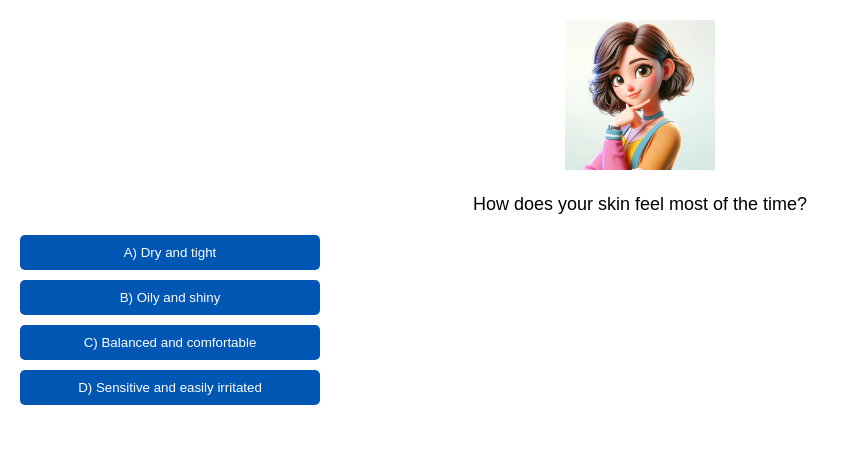
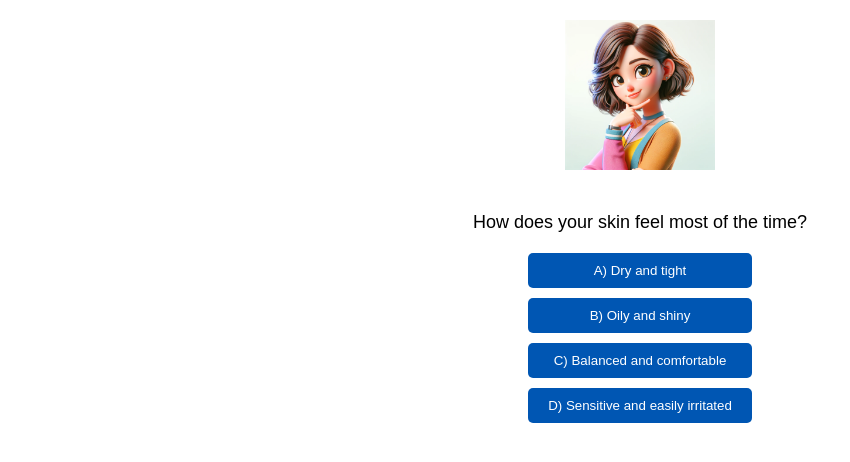
Before and after one commit to nairboss/cetaphil-game, a plain HTML site: page index.html in a window 1280 px wide. Both pictures are taken after a click on the button "Start Adventure". Shown: the whole page, without its empty margins (0-850 px from the left). Drawn offline with Linux system fonts and the light colour scheme.

Commit message:
Update styles.css

```diff
--- a/styles.css
+++ b/styles.css
@@ -33,6 +33,9 @@ h1, h2 {
 
 #scene {
     margin-top: 20px;
+    display: flex;
+    flex-direction: column;
+    align-items: center;  /* Centering the content within the scene */
 }
 
 #scene p {
@@ -44,6 +47,7 @@ h1, h2 {
     display: flex;
     flex-direction: column;
     gap: 10px;  /* Adds space between buttons */
+    align-items: center;  /* Centering the buttons within the container */
 }
 
 button {
@@ -54,8 +58,9 @@ button {
     border-radius: 5px;
     cursor: pointer;
     width: 100%;  /* Makes the button take full width of its container */
-    max-width: 300px;  /* Optional: limits the maximum width of buttons */
+    max-width: 300px;  /* Limits the maximum width of buttons */
     box-sizing: border-box;  /* Ensures padding is included in the button's width */
+    text-align: center;
 }
 
 button:hover {
```
